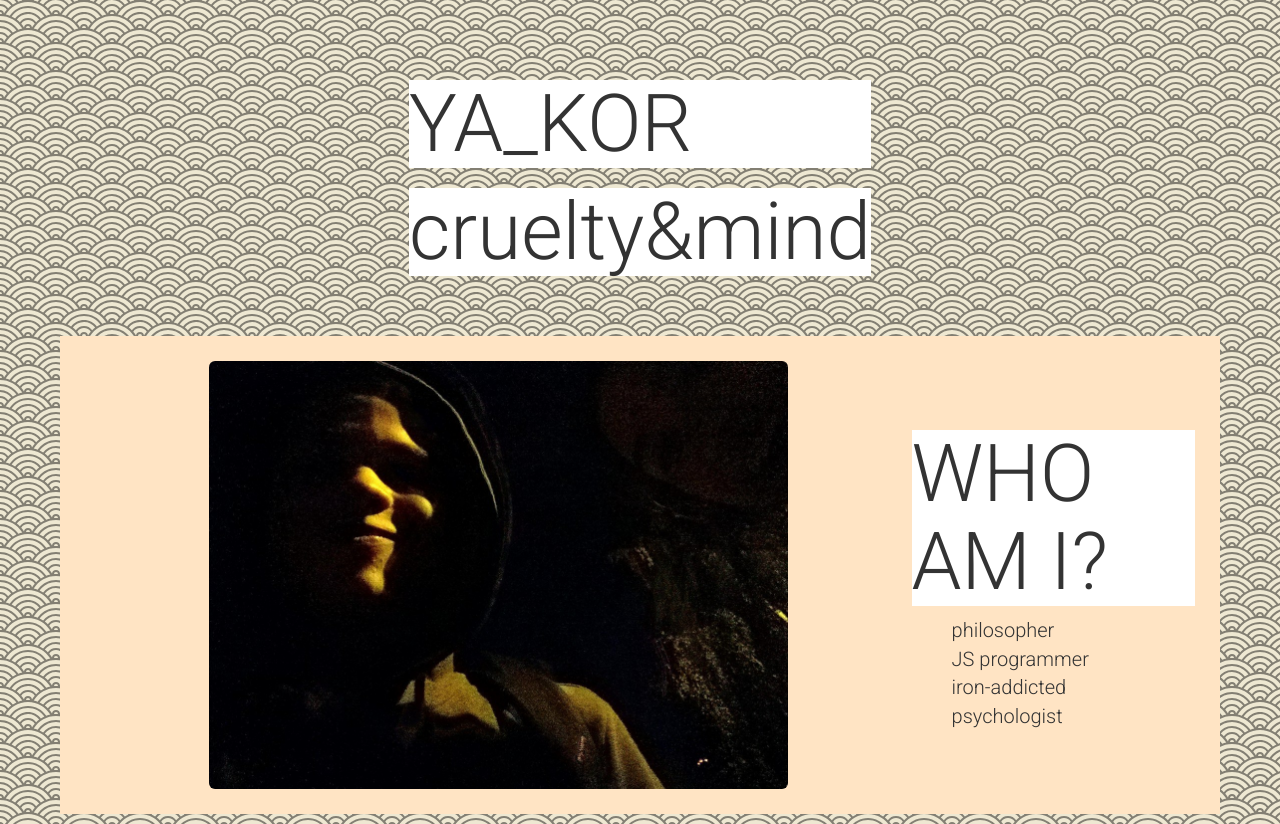
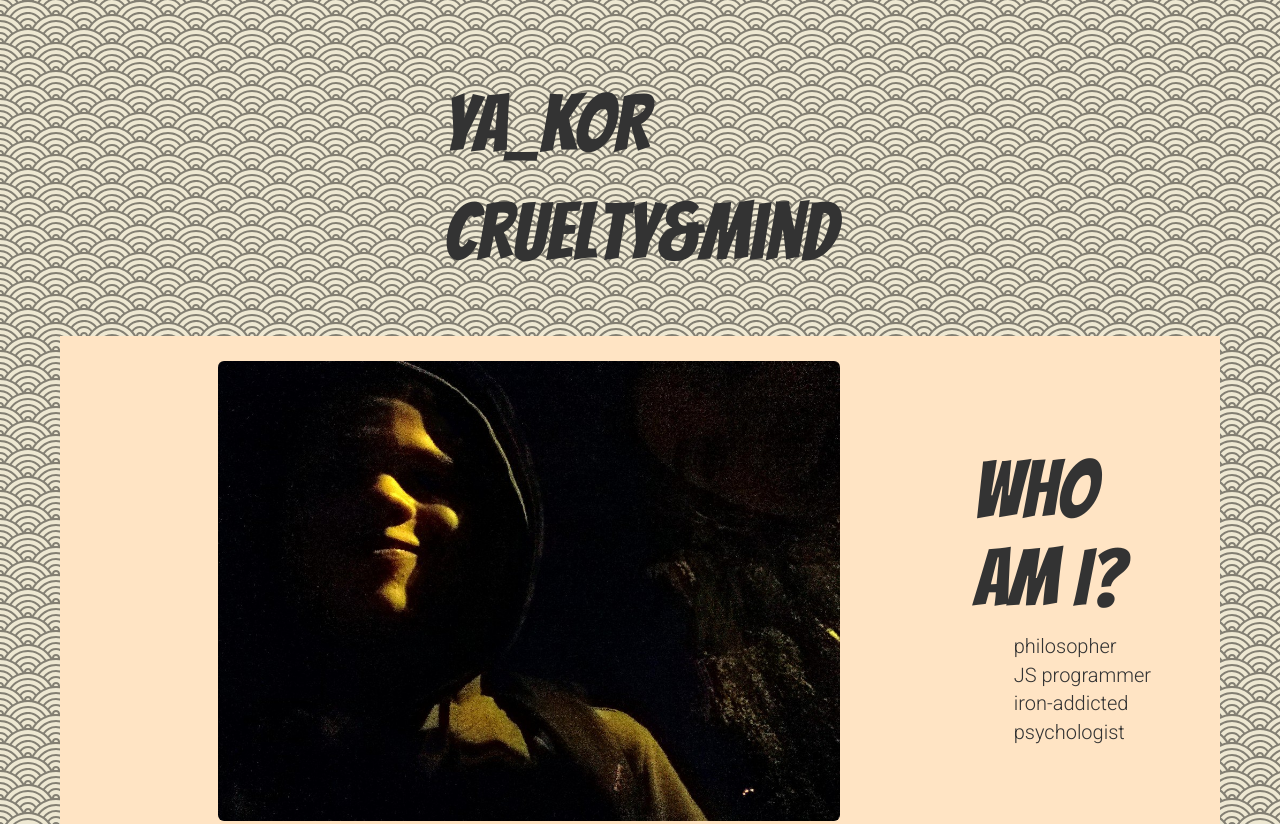
Before and after one commit to sassysimulakr/myInfoSite, a plain HTML site: page index.html in a window 1280 px wide. Shown: the top 824 px of the page. Drawn offline with nearby package versions, Linux system fonts and the light colour scheme.

Commit message:
Шрифты и оформление

```diff
--- a/css/index.css
+++ b/css/index.css
@@ -13,7 +13,7 @@ body {
 }
 
 h1, h2 {
-    background-color: white;
+    font-family: 'Bangers', cursive;
     font-size: 400%;
 }
 
--- a/index.html
+++ b/index.html
@@ -9,7 +9,7 @@
       <!-- Material Design fonts -->
       <link rel="stylesheet" type="text/css" href="http://fonts.googleapis.com/css?family=Roboto:300,400,500,700">
       <link rel="stylesheet" type="text/css" href="http://fonts.googleapis.com/icon?family=Material+Icons">
-
+      <link href="https://fonts.googleapis.com/css?family=Bangers" rel="stylesheet">
       <!-- Bootstrap -->
       <link rel="stylesheet" type="text/css" href="http://maxcdn.bootstrapcdn.com/bootstrap/3.3.6/css/bootstrap.min.css">
 
```
Also changed, not shown: 1 other file.
